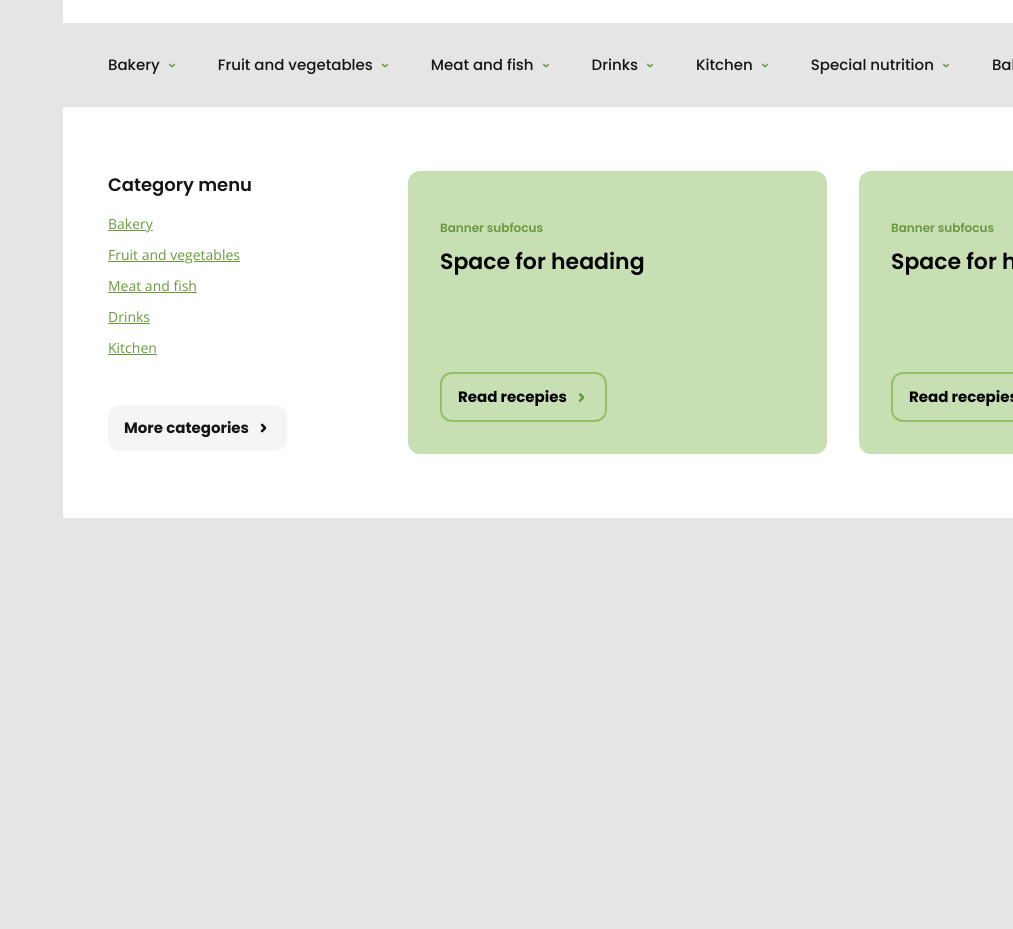
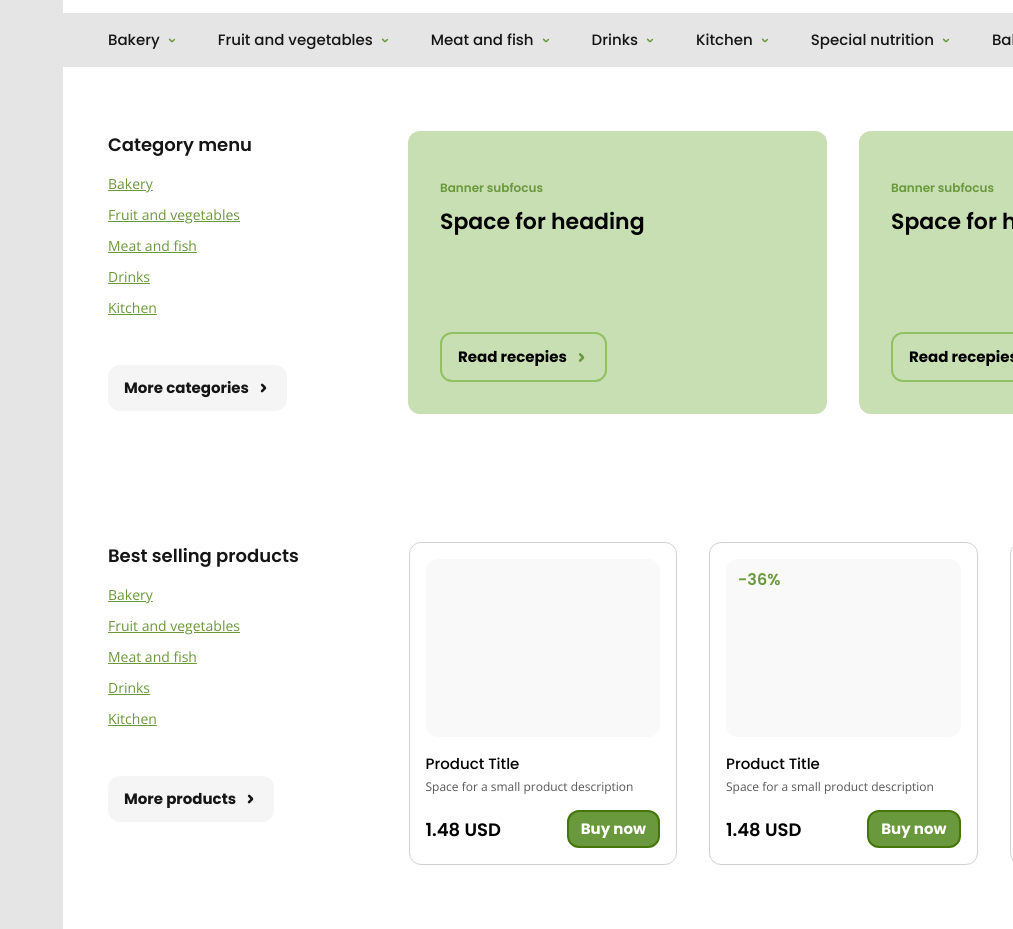
Before and after one commit to GrexNaObed/freshesecomreact, a React (Create React App) app: page / in a window 1280 px wide. Shown: the part 180-1109 px from the top of the page, without its empty margins (267-1280 px from the left). Before the commit the page ends 800 px from the top, so only its background shows below. Built offline with nearby package versions, Linux system fonts and the light colour scheme.

Commit message:
made best silings and components of cart

```diff
--- a/src/App.js
+++ b/src/App.js
@@ -1,4 +1,5 @@
 import React from "react";
+import BestSiling from "./components/bestSilings/BestSiling.jsx";
 import CategoryMenu from "./components/categoryMenu/CategoryMenu.jsx";
 import Container from "./components/Container.jsx";
 import Header from "./components/header/Header";
@@ -12,6 +13,7 @@ function App() {
         <Header />
         <Menu />
         <CategoryMenu/>
+        <BestSiling/>
       </Container>
     </div>
   );
--- /dev/null
+++ b/src/components/UI/Cart/Cart.jsx
@@ -0,0 +1,23 @@
+import React from 'react'
+
+function Cart() {
+    return (
+        <div className="bestsiling__item-cart">
+            <div className="bestsiling__cart-wrapper">
+                <img src="/img/empty.png" alt="" className="bestsiling__cart-img" />
+            </div>
+
+
+            <h2 className="bestsiling__cart-title">Product Title</h2>
+            <p className="bestsiling__cart-text">Space for a small product description </p>
+            <div className="bestsiling__cart-bottom">
+                <div className="bestsiling__cart-priceBottom">
+                    <h2 className="bestsiling__cart-price">1.48 USD</h2>
+                </div>
+                <button className='bestsiling__cart-btn'>Buy now</button>
+            </div>
+        </div>
+    )
+}
+
+export default Cart
--- /dev/null
+++ b/src/components/UI/Cart/CartSale.jsx
@@ -0,0 +1,24 @@
+import React from 'react'
+
+function CartSale({body}) {
+    return (
+        <div className="bestsiling__item-cart">
+            <div className="bestsiling__cart-wrapper">
+                <div className="bestsiling__cart-sale">{ body.sale }</div>
+                <img src="/img/empty.png" alt="" className="bestsiling__cart-img" />
+            </div>
+
+
+            <h2 className="bestsiling__cart-title">Product Title</h2>
+            <p className="bestsiling__cart-text">Space for a small product description </p>
+            <div className="bestsiling__cart-bottom">
+                <div className="bestsiling__cart-priceBottom">
+                    <h2 className="bestsiling__cart-price">1.48 USD</h2>
+                </div>
+                <button className='bestsiling__cart-btn'>Buy now</button>
+            </div>
+        </div>
+    )
+}
+
+export default CartSale
--- /dev/null
+++ b/src/components/bestSilings/BestSiling.jsx
@@ -0,0 +1,21 @@
+import React from 'react'
+import CategoryLIst from '../listOf/CategoryLIst'
+import Cart from '../UI/Cart/Cart'
+import CartSale from '../UI/Cart/CartSale'
+
+function BestSiling() {
+    return (
+        <div className='bestsiling'>
+            <div className="bestsiling__items">
+                <div className="bestsiling__item">
+                    <CategoryLIst body={ { title: 'Best selling products', btnText: 'More products' } } />
+                </div>
+                <Cart />
+                <CartSale body={{sale:'-36%'}}/>
+                <CartSale body={{sale:'-36%'}}/>
+            </div>
+        </div>
+    )
+}
+
+export default BestSiling
--- /dev/null
+++ b/src/components/bestSilings/bestsiling.scss
@@ -0,0 +1,88 @@
+.bestsiling {
+    padding: 64px 45px;
+    background-color: $c1J;
+
+    &__items {
+        display: grid;
+        grid-template-columns: repeat(4, 1fr);
+        column-gap: 32px;
+    }
+
+    &__item {
+        &-cart {
+            padding: 16px;
+            background-color: $c1J;
+            border: 1px solid $c1D;
+            border-radius: 12px;
+        }
+
+
+    }
+
+    &__cart {
+        &-wrapper{
+            position: relative;
+        }
+        &-sale {
+            position: absolute;
+            left: 12px;
+            top: 12px;
+            z-index: 1;
+            font-family: $popins;
+            font-weight: 600;
+            font-size: 16px;
+            line-height: 18px;
+            color: $c2A;
+        }
+        &-img {
+            width: 100%;
+            max-width: 237px;
+            position: relative;
+        }
+
+        &-title {
+            font-weight: 500;
+            font-size: 15px;
+            line-height: 22px;
+            font-family: $popins;
+            margin-top: 16px;
+            display: block;
+            margin-bottom: 4px;
+        }
+
+        &-text {
+            font-weight: 400;
+            font-size: 12px;
+            line-height: 16px;
+            margin-bottom: 15px;
+            color: $c1B;
+        }
+
+        &-bottom {
+            display: flex;
+            align-items: center;
+            justify-content: space-between;
+        }
+
+        &-price {
+            font-weight: 600;
+            font-size: 18px;
+            line-height: 27px;
+            font-family: $popins;
+        }
+
+        &-btn {
+            border: 2px solid $c2B;
+            padding: 6px 12px;
+            border-radius: 12px;
+            background-color: $c2A;
+            color: $c1J;
+            font-family: $popins;
+            font-weight: 700;
+            font-size: 15px;
+            line-height: 22px;
+        }
+    }
+
+
+}
--- a/src/components/categoryMenu/CategoryMenu.jsx
+++ b/src/components/categoryMenu/CategoryMenu.jsx
@@ -1,29 +1,12 @@
 import React from 'react'
+import CategoryLIst from '../listOf/CategoryLIst'
 
 function CategoryMenu() {
     return (
         <div className='category'>
             <div className="category__items">
                 <div className="category__item">
-                    <h3 className="category__title">Category menu</h3>
-                    <ul className="category__item-links">
-                        <li className="category__item-link">
-                            <a href="" className="category__item-href">Bakery</a>
-                        </li>
-                        <li className="category__item-link">
-                            <a href="" className="category__item-href">Fruit and vegetables</a>
-                        </li>
-                        <li className="category__item-link">
-                            <a href="" className="category__item-href">Meat and fish</a>
-                        </li>
-                        <li className="category__item-link">
-                            <a href="" className="category__item-href">Drinks</a>
-                        </li>
-                        <li className="category__item-link">
-                            <a href="" className="category__item-href">Kitchen</a>
-                        </li>
-                    </ul>
-                    <button className='category__item-btn'>More categories</button>
+                   <CategoryLIst body={{title:'Category menu', btnText:'More categories'}} />
                 </div>
 
                 <div className="category__item">
--- /dev/null
+++ b/src/components/listOf/CategoryLIst.jsx
@@ -0,0 +1,29 @@
+import React from 'react'
+
+function CategoryLIst({body,btnText}) {
+    return (
+        <div>
+            <h3 className="category__title">{body.title}</h3>
+            <ul className="category__item-links">
+                <li className="category__item-link">
+                    <a href="" className="category__item-href">Bakery</a>
+                </li>
+                <li className="category__item-link">
+                    <a href="" className="category__item-href">Fruit and vegetables</a>
+                </li>
+                <li className="category__item-link">
+                    <a href="" className="category__item-href">Meat and fish</a>
+                </li>
+                <li className="category__item-link">
+                    <a href="" className="category__item-href">Drinks</a>
+                </li>
+                <li className="category__item-link">
+                    <a href="" className="category__item-href">Kitchen</a>
+                </li>
+            </ul>
+            <button className='category__item-btn'>{body.btnText}</button>
+        </div>
+    )
+}
+
+export default CategoryLIst
--- a/src/scss/index.scss
+++ b/src/scss/index.scss
@@ -3,3 +3,4 @@
 @import '../components/header/header.scss';
 @import '../components/menu//menu.scss';
 @import '../components/categoryMenu/category.scss';
+@import '../components/bestSilings/bestsiling.scss';
--- a/src/scss/style.scss
+++ b/src/scss/style.scss
@@ -38,6 +38,8 @@ img{
 ul,
 li {
     list-style: none;
+    padding: 0;
+    margin: 0;
 }
 button{
     cursor: pointer;
--- a/src/scss/vars.scss
+++ b/src/scss/vars.scss
@@ -4,6 +4,7 @@ $c1C: #A9A9A9;
 $c1D: #D1D1D1;
 $c1E: #EBEBEB;
 $c1F: #F5F5F5;
+$c1J: #FFFFFF;
 
 
 $c2A: #6A983C;
```
Also changed, not shown: public/img/empty.png (added).
